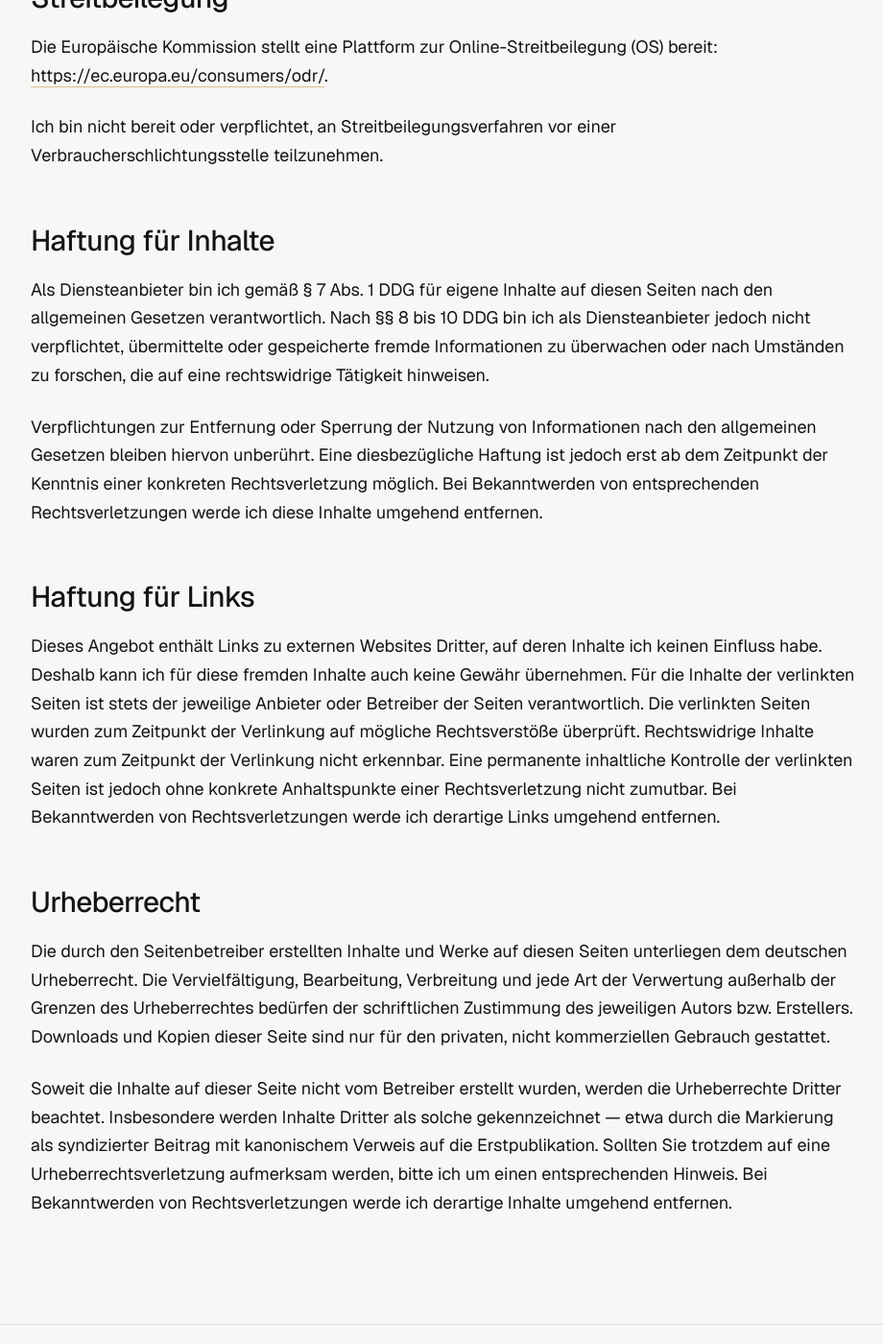
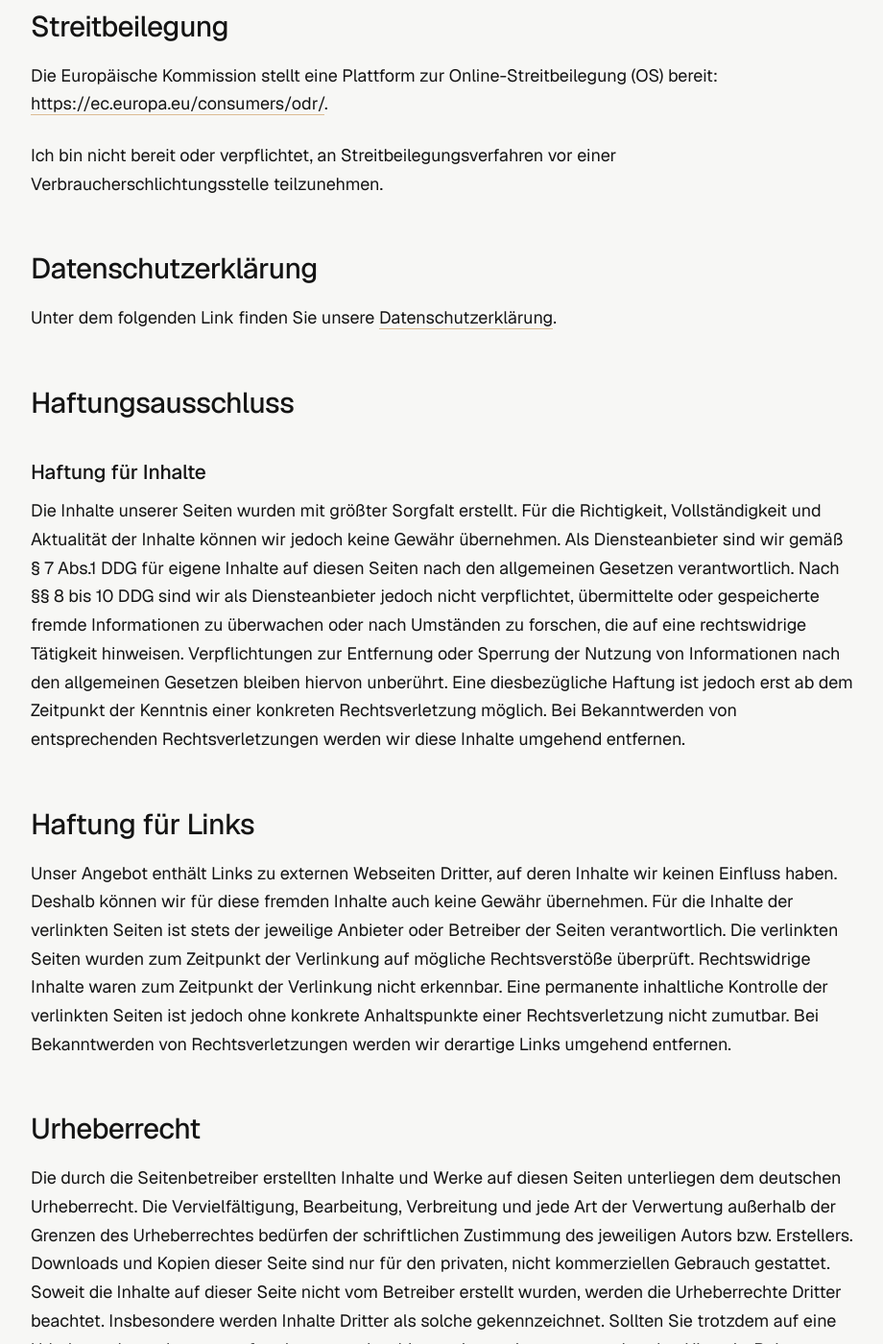
Before and after one commit to hollesse/joshuatoepfer.de, a Jekyll site: the page built from impressum/index.md, in a window 1280 px wide and 1400 px high, scrolled down 964 px. Shown: the whole window at 96% size, without its empty margins (48-968 px from the left). Built offline with Jekyll 4.4.1, drawn with Linux system fonts in a browser that asks for light colours; some of the changed text lies outside the part shown.

Commit message:
impressum angepasst

```diff
--- a/impressum/index.md
+++ b/impressum/index.md
@@ -29,26 +30,31 @@ Online-Streitbeilegung (OS) bereit:
 Ich bin nicht bereit oder verpflichtet, an Streitbeilegungsverfahren vor
 einer Verbraucherschlichtungsstelle teilzunehmen.
 
-## Haftung für Inhalte
+## Datenschutzerklärung
+Unter dem folgenden Link finden Sie unsere [Datenschutzerklärung](/datenschutz).
 
-Als Diensteanbieter bin ich gemäß § 7 Abs. 1 DDG für eigene Inhalte auf
-diesen Seiten nach den allgemeinen Gesetzen verantwortlich. Nach §§ 8
-bis 10 DDG bin ich als Diensteanbieter jedoch nicht verpflichtet,
-übermittelte oder gespeicherte fremde Informationen zu überwachen oder
-nach Umständen zu forschen, die auf eine rechtswidrige Tätigkeit
-hinweisen.
+## Haftungsausschluss
 
-Verpflichtungen zur Entfernung oder Sperrung der Nutzung von
-Informationen nach den allgemeinen Gesetzen bleiben hiervon unberührt.
-Eine diesbezügliche Haftung ist jedoch erst ab dem Zeitpunkt der
-Kenntnis einer konkreten Rechtsverletzung möglich. Bei Bekanntwerden von
-entsprechenden Rechtsverletzungen werde ich diese Inhalte umgehend
-entfernen.
+### Haftung für Inhalte
+
+Die Inhalte unserer Seiten wurden mit größter Sorgfalt erstellt. Für
+die Richtigkeit, Vollständigkeit und Aktualität der Inhalte können wir
+jedoch keine Gewähr übernehmen. Als Diensteanbieter sind wir gemäß § 7
+Abs.1 DDG für eigene Inhalte auf diesen Seiten nach den allgemeinen
+Gesetzen verantwortlich. Nach §§ 8 bis 10 DDG sind wir als
+Diensteanbieter jedoch nicht verpflichtet, übermittelte oder gespeicherte
+fremde Informationen zu überwachen oder nach Umständen zu forschen, die
+auf eine rechtswidrige Tätigkeit hinweisen. Verpflichtungen zur Entfernung
+oder Sperrung der Nutzung von Informationen nach den allgemeinen Gesetzen
+bleiben hiervon unberührt. Eine diesbezügliche Haftung ist jedoch erst ab
+dem Zeitpunkt der Kenntnis einer konkreten Rechtsverletzung möglich. Bei
+Bekanntwerden von entsprechenden Rechtsverletzungen werden wir diese
+Inhalte umgehend entfernen.
 
 ## Haftung für Links
 
-Dieses Angebot enthält Links zu externen Websites Dritter, auf deren
-Inhalte ich keinen Einfluss habe. Deshalb kann ich für diese fremden
+Unser Angebot enthält Links zu externen Webseiten Dritter, auf deren
+Inhalte wir keinen Einfluss haben. Deshalb können wir für diese fremden
 Inhalte auch keine Gewähr übernehmen. Für die Inhalte der verlinkten
 Seiten ist stets der jeweilige Anbieter oder Betreiber der Seiten
 verantwortlich. Die verlinkten Seiten wurden zum Zeitpunkt der
@@ -56,21 +62,26 @@ Verlinkung auf mögliche Rechtsverstöße überprüft. Rechtswidrige Inhalte
 waren zum Zeitpunkt der Verlinkung nicht erkennbar. Eine permanente
 inhaltliche Kontrolle der verlinkten Seiten ist jedoch ohne konkrete
 Anhaltspunkte einer Rechtsverletzung nicht zumutbar. Bei Bekanntwerden
-von Rechtsverletzungen werde ich derartige Links umgehend entfernen.
+von Rechtsverletzungen werden wir derartige Links umgehend entfernen.
 
 ## Urheberrecht
 
-Die durch den Seitenbetreiber erstellten Inhalte und Werke auf diesen
+Die durch die Seitenbetreiber erstellten Inhalte und Werke auf diesen
 Seiten unterliegen dem deutschen Urheberrecht. Die Vervielfältigung,
 Bearbeitung, Verbreitung und jede Art der Verwertung außerhalb der
 Grenzen des Urheberrechtes bedürfen der schriftlichen Zustimmung des
 jeweiligen Autors bzw. Erstellers. Downloads und Kopien dieser Seite
 sind nur für den privaten, nicht kommerziellen Gebrauch gestattet.
+Soweit die Inhalte auf dieser Seite nicht vom Betreiber erstellt wurden,
+werden die Urheberrechte Dritter beachtet. Insbesondere werden Inhalte
+Dritter als solche gekennzeichnet. Sollten Sie trotzdem auf eine
+Urheberrechtsverletzung aufmerksam werden, bitten wir um einen
+entsprechenden Hinweis. Bei Bekanntwerden von Rechtsverletzungen werden
+wir derartige Inhalte umgehend entfernen.
 
-Soweit die Inhalte auf dieser Seite nicht vom Betreiber erstellt
-wurden, werden die Urheberrechte Dritter beachtet. Insbesondere werden
-Inhalte Dritter als solche gekennzeichnet — etwa durch die Markierung
-als syndizierter Beitrag mit kanonischem Verweis auf die Erstpublikation.
-Sollten Sie trotzdem auf eine Urheberrechtsverletzung aufmerksam werden,
-bitte ich um einen entsprechenden Hinweis. Bei Bekanntwerden von
-Rechtsverletzungen werde ich derartige Inhalte umgehend entfernen.
+Erstellt mit dem <a href="https://impressum-generator.de" rel="dofollow">
+Impressum-Generator</a> von WebsiteWissen.com, dem Ratgeber für
+<a href="https://websitewissen.com/website-erstellen" rel="dofollow">Website-Erstellung</a>,
+<a href="https://websitewissen.com/homepage-baukasten-vergleich" rel="dofollow">Homepage-Baukästen</a>
+und <a href="https://websitewissen.com/shopsysteme-vergleich" rel="dofollow">Shopsysteme</a>.
+Rechtstext von der <a href="https://www.kanzlei-hasselbach.de/" rel="dofollow">Kanzlei Hasselbach</a>.
```
Also changed, not shown: other parts of impressum/index.md (+2 -1 lines).
